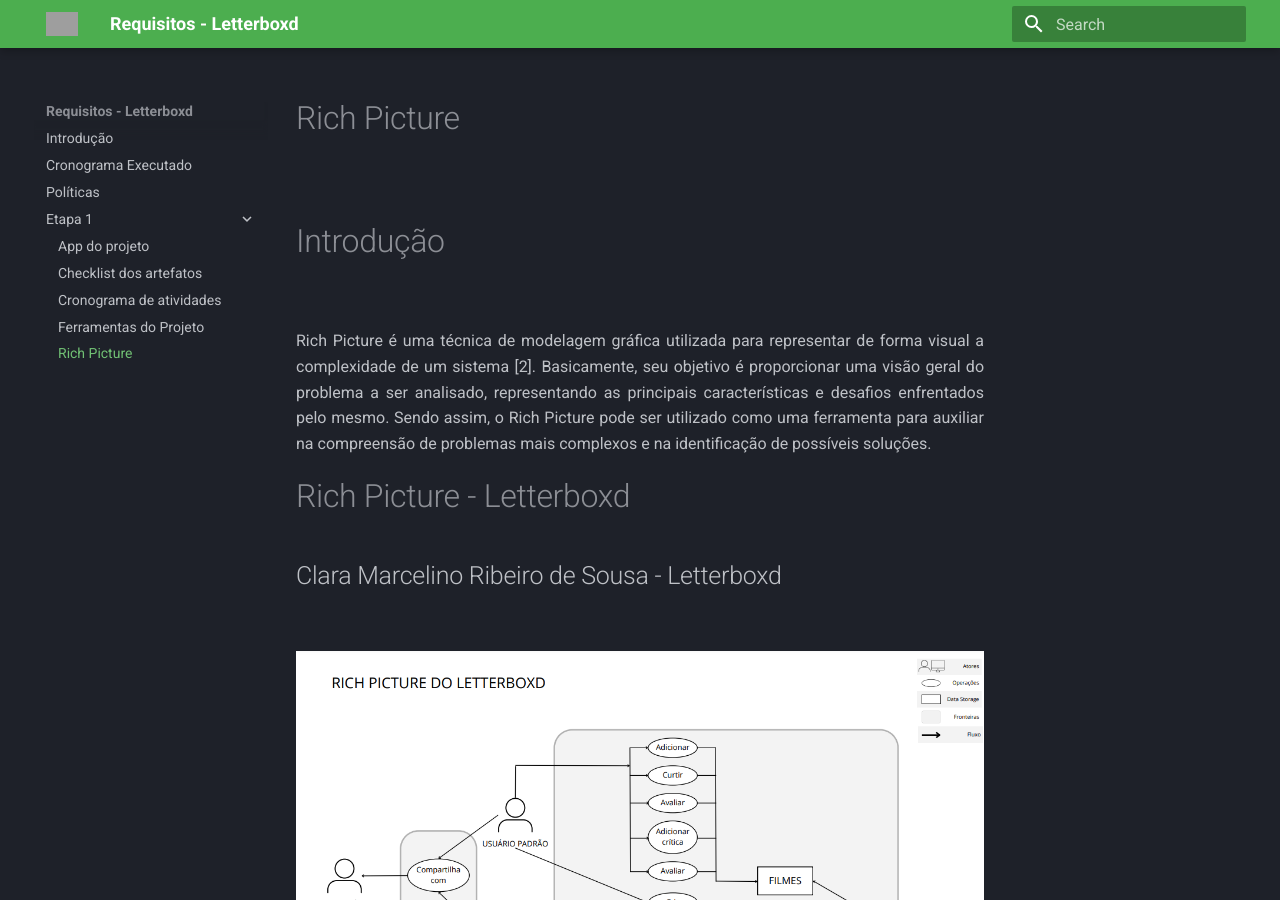
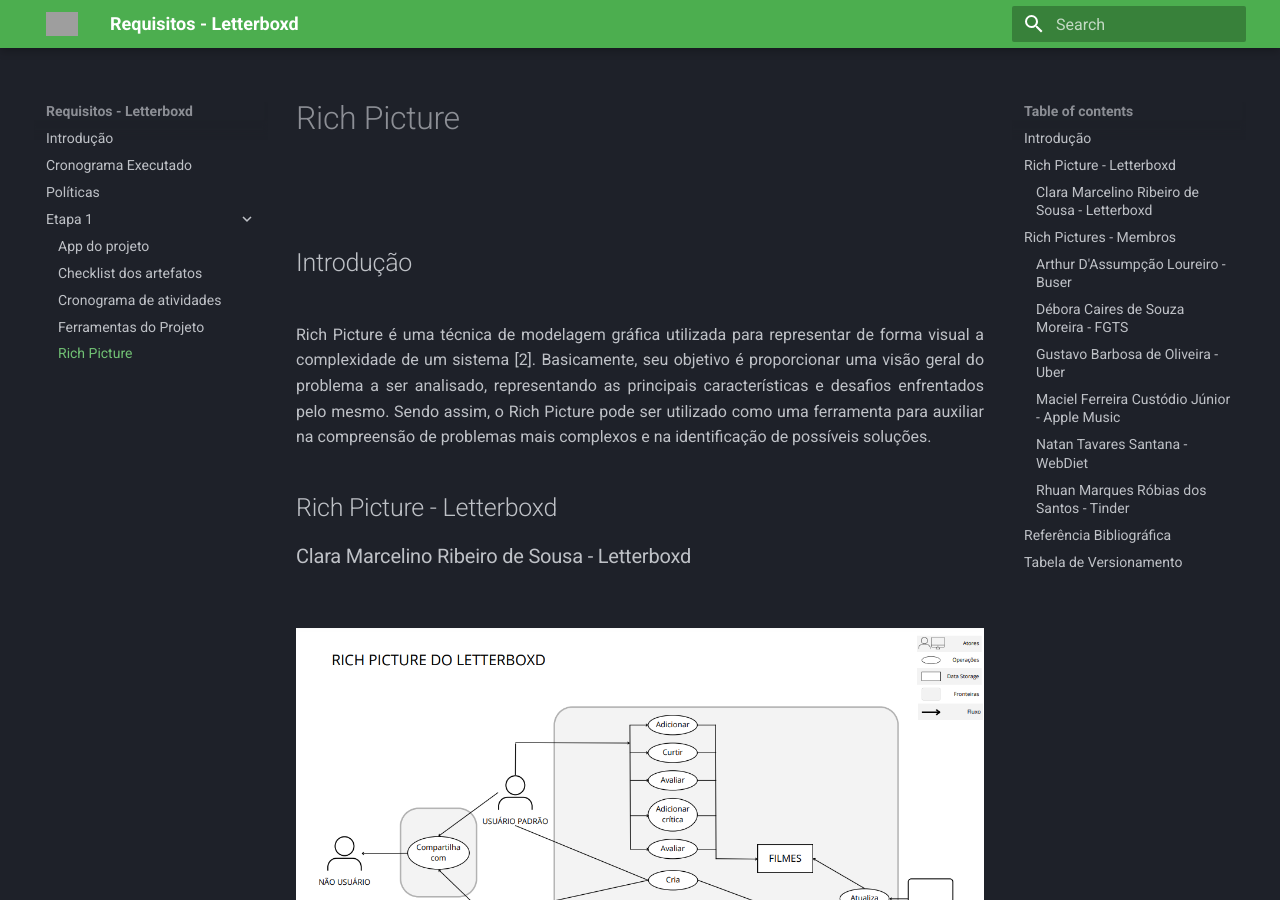
Before and after one commit to Requisitos-de-Software/2023.1-Letterboxd, an MkDocs documentation site: the page built from docs/Etapa 1/richPicture.md, in a window 1280 px wide and 900 px high. Built offline with MkDocs 1.6.1 and Material for MkDocs 9.7.7, drawn with Linux system fonts in a browser that asks for light colours; grey boxes are pictures that could not be loaded.

Commit message:
6 - Arrumando seções

```diff
--- a/docs/Etapa 1/richPicture.md
+++ b/docs/Etapa 1/richPicture.md
@@ -2,15 +2,15 @@
 
 </br>
 
-# Introdução
+## Introdução
 
 <div style="text-align: justify; margin-bottom: 20px">
     </br> Rich Picture é uma técnica de modelagem gráfica utilizada para representar de forma visual a complexidade de um sistema [2]. Basicamente, seu objetivo é proporcionar uma visão geral do problema a ser analisado, representando as principais características e desafios enfrentados pelo mesmo. Sendo assim, o Rich Picture pode ser utilizado como uma ferramenta para auxiliar na compreensão de problemas mais complexos e na identificação de possíveis soluções.
 </div>
 
-# Rich Picture - Letterboxd
+## Rich Picture - Letterboxd
 
-## Clara Marcelino Ribeiro de Sousa - Letterboxd
+### Clara Marcelino Ribeiro de Sousa - Letterboxd
 
 </br>
 <div style="text-align: center">
@@ -21,9 +21,9 @@
 </br>
 </br>
 
-# Rich Pictures - Membros
+## Rich Pictures - Membros
 
-## Arthur D'Assumpção Loureiro - Buser
+### Arthur D'Assumpção Loureiro - Buser
 
 </br>
 <div style="text-align: center">
@@ -34,7 +34,7 @@
 </br>
 </br>
 
-## Débora Caires de Souza Moreira - FGTS
+### Débora Caires de Souza Moreira - FGTS
 
 </br>
 <div style="text-align: center">
@@ -45,7 +45,7 @@
 </br>
 </br>
 
-## Gustavo Barbosa de Oliveira - Uber
+### Gustavo Barbosa de Oliveira - Uber
 
 </br>
 <div style="text-align: center">
@@ -56,7 +56,7 @@
 </br>
 </br>
 
-## Maciel Ferreira Custódio Júnior - Apple Music
+### Maciel Ferreira Custódio Júnior - Apple Music
 
 </br>
 <div style="text-align: center">
@@ -67,7 +67,7 @@
 </br>
 </br>
 
-## Natan Tavares Santana - WebDiet
+### Natan Tavares Santana - WebDiet
 
 </br>
 <div style="text-align: center">
@@ -78,7 +78,7 @@
 </br>
 </br>
 
-## Rhuan Marques Róbias dos Santos - Tinder
+### Rhuan Marques Róbias dos Santos - Tinder
 
 </br>
 <div style="text-align: center">
@@ -89,7 +89,7 @@
 </br>
 </br>
 
-# Referência Bibliográfica
+## Referência Bibliográfica
 
 > [1] MONK, Andrew; HOWARD, Steve. "The Rich Picture: A Tool for Reasoning About Work Context". 1998
 
@@ -98,7 +98,7 @@
 </br>
 </br>
 
-# Tabela de Versionamento
+## Tabela de Versionamento
 
 | Data       | Versão | Descrição             | Autor                                             | Revisor                                             |
 | ---------- | ------ | --------------------- | ------------------------------------------------- | --------------------------------------------------- |
```
